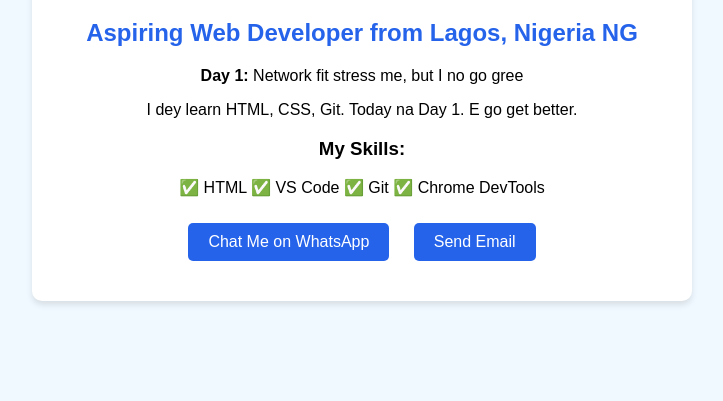
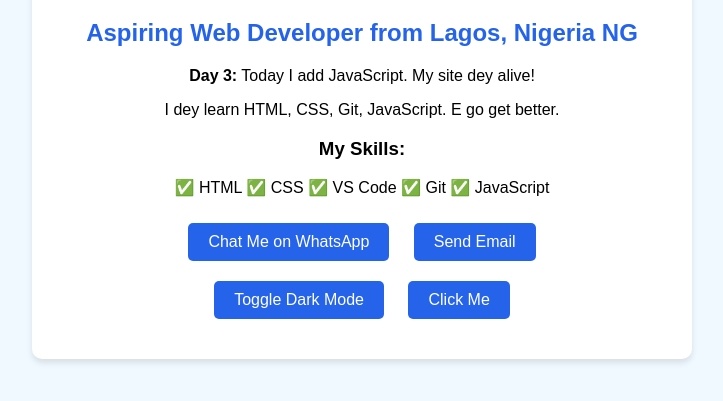
Before and after one commit to hunsa-noah/hunsanoah, a plain HTML site: page index.html in a window 1280 px wide. Shown: the part 139-540 px from the top of the page, without its empty margins (278-1001 px from the left). Drawn offline with Linux system fonts and the light colour scheme.

Commit message:
Day 3: Added JavaScript - Dark mode and alerts

```diff
--- a/index.html
+++ b/index.html
@@ -8,6 +8,7 @@
       font-family: Arial;
       text-align: center;
       padding: 40px;
+      transition: background 0.3s;
     }
     .card {
       background: white;
@@ -16,17 +17,35 @@
       max-width: 600px;
       margin: auto;
       box-shadow: 0 4px 6px rgba(0,0,0,0.1);
+      transition: background 0.3s;
     }
     h1 { color: #1e40af; }
     h2 { color: #2563eb; }
-    a {
+    button, a {
       display: inline-block;
       margin: 10px;
       padding: 10px 20px;
       background: #2563eb;
       color: white;
       text-decoration: none;
+      border: none;
       border-radius: 5px;
+      cursor: pointer;
+      font-size: 16px;
+    }
+    button:hover, a:hover {
+      background: #1e40af;
+    }
+    /* Dark mode styles */
+    .dark-mode {
+      background-color: #111827 !important;
+    }
+    .dark-mode .card {
+      background: #1f2937;
+      color: white;
+    }
+    .dark-mode h1, .dark-mode h2 {
+      color: #60a5fa;
     }
   </style>
 </head>
@@ -34,14 +53,27 @@
   <div class="card">
     <h1>HUNSA NOAH</h1>
     <h2>Aspiring Web Developer from Lagos, Nigeria NG</h2>
-    <p><strong>Day 1:</strong> Network fit stress me, but I no go gree</p>
-    <p>I dey learn HTML, CSS, Git. Today na Day 1. E go get better.</p>
+    <p><strong>Day 3:</strong> Today I add JavaScript. My site dey alive!</p>
+    <p>I dey learn HTML, CSS, Git, JavaScript. E go get better.</p>
 
     <h3>My Skills:</h3>
-    <p>✅ HTML ✅ VS Code ✅ Git ✅ Chrome DevTools</p>
+    <p>✅ HTML ✅ CSS ✅ VS Code ✅ Git ✅ JavaScript</p>
 
-    <a href="https://wa.me/2347083638220">Chat Me on WhatsApp</a>
+    <a href="https://wa.me/2347083638220" target="_blank">Chat Me on WhatsApp</a>
     <a href="mailto:hunsanoah81@gmail.com">Send Email</a>
+    <br>
+    <button onclick="toggleDarkMode()">Toggle Dark Mode</button>
+    <button onclick="greetVisitor()">Click Me</button>
   </div>
+
+  <script>
+    function toggleDarkMode() {
+      document.body.classList.toggle('dark-mode');
+    }
+
+    function greetVisitor() {
+      alert('Welcome to Hunsa Noah Portfolio! Network fit stress me, but I no go gree 🇳🇬');
+    }
+  </script>
 </body>
 </html>
```
